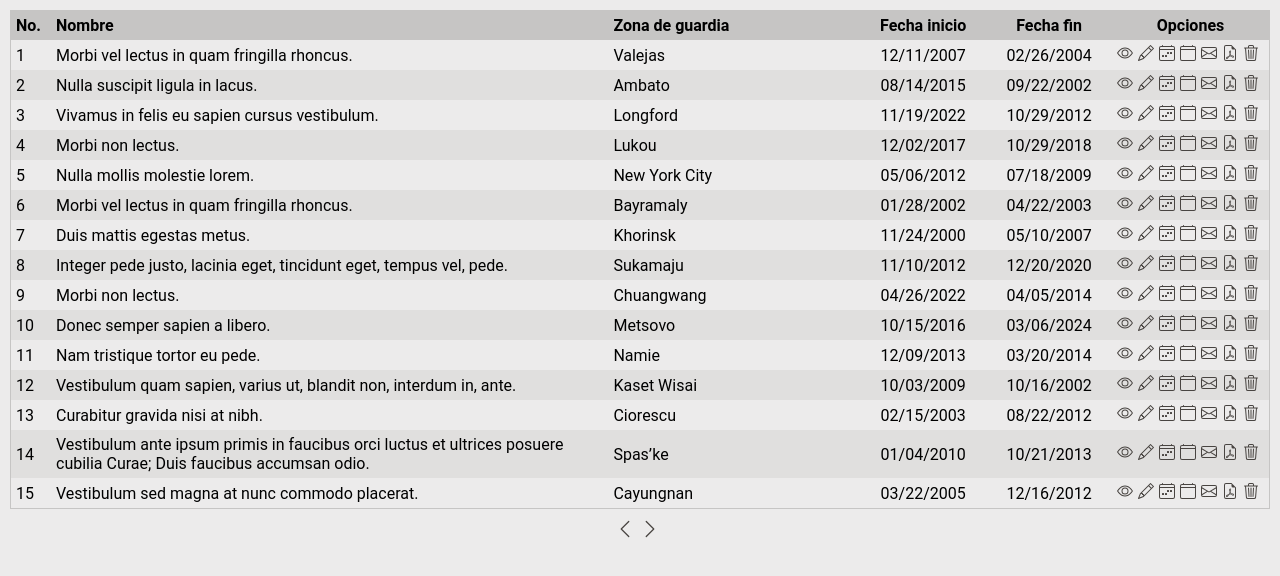
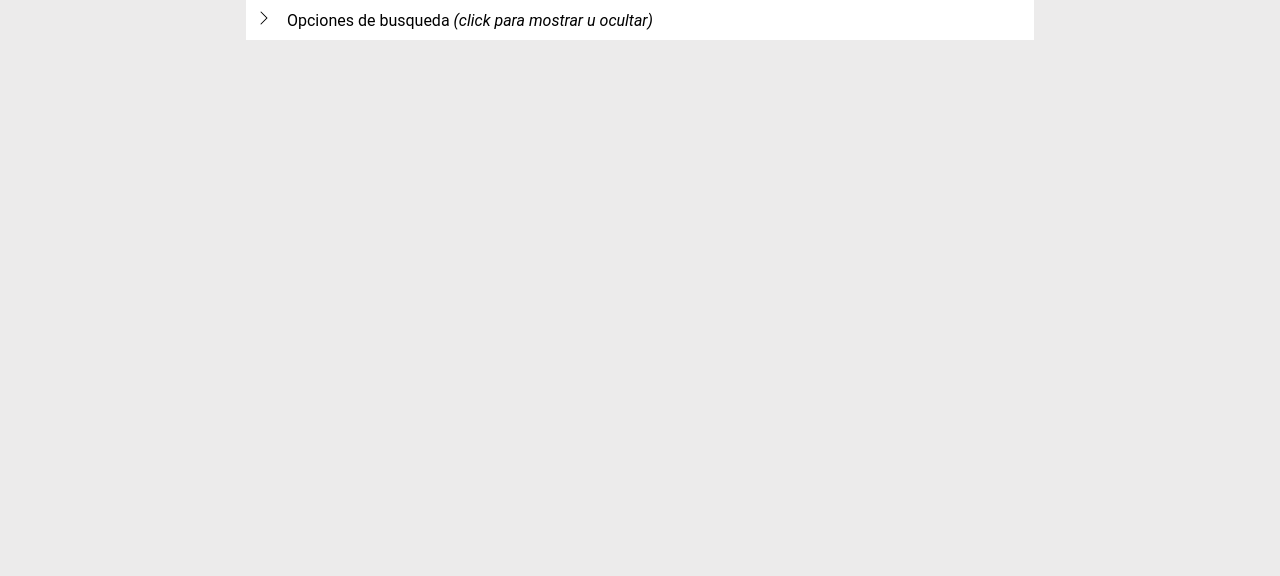
Before and after one commit to BelaStar79/https---github.com-BelaStar79-thesis_code, a React (Vite) app: page /planning in a window 1280 px wide. Shown: the top 576 px of the page. Built offline with nearby package versions, Linux system fonts and the light colour scheme.

Commit message:
Adding search form structure

```diff
--- /dev/null
+++ b/src/pages/components/formComponent/FormComponent.jsx
@@ -0,0 +1,45 @@
+import React, { useState } from "react";
+import "./formComponent.css";
+import { BsChevronRight } from "react-icons/bs";
+
+export default function FormComponent({ labels }) {
+  const [isOpen, setIsOpen] = useState(false);
+
+  const toggleOpen = () => {
+    setIsOpen(!isOpen);
+  };
+
+  return (
+    <section className="formComponent__bigContainer">
+      <div className="formComponent__container">
+        <div className="formComponent__title">
+          <button className="formComponent__button" onClick={toggleOpen}>
+            <BsChevronRight
+              className={`formComponent__icon ${isOpen ? "rotated" : ""}`}
+            />
+          </button>
+          <p>
+            Opciones de busqueda
+            <i> &#40;click para mostrar u ocultar&#41;</i>
+          </p>
+        </div>
+        <div
+          className={`formContainer__hrContainer ${
+            isOpen ? "visible" : "hidden"
+          }`}
+        >
+          <hr className="formComponent__hr" />
+        </div>
+        <div
+          className={`formComponent__formContainer ${
+            isOpen ? "visible" : "hidden"
+          }`}
+        >
+          <form action="" className="formComponent__form">
+            <div className="formComponent__LabelInputs">{labels}</div>
+          </form>
+        </div>
+      </div>
+    </section>
+  );
+}
--- /dev/null
+++ b/src/pages/components/formComponent/formComponent.css
@@ -0,0 +1,76 @@
+@import url('../../../css/variable.css');
+
+.formComponent__container {
+    padding: 10px;
+    margin: auto;
+
+    width: 60%;
+    background-color: var(--white);
+}
+
+.formComponent__title {
+    display : flex;
+    align-items: center;
+}
+
+.formComponent__title p {
+    margin-left: 5px;
+}
+
+.formComponent__title .formComponent__button {
+    border: none;
+
+    padding: 0;
+    margin-right: 10px;
+}
+
+
+
+.formComponent__icon {
+    transition: transform 0.3s ease-in-out;
+}
+.rotated {
+    transform: rotate(90deg);
+}
+.hidden {
+    display: none;
+}
+.visible {
+    display: block;
+}
+
+
+
+.formComponent__hr {
+    margin-top: 10px;
+    margin-bottom: 10px;
+    width: 100%;
+    color: var(--lightGrey);
+}
+
+.formComponent__LabelInputs {
+    display: flex;
+    flex-wrap: wrap;
+}
+
+.formComponent__label {
+    width: 250px;
+    margin-right: 20px;
+    margin-bottom: 10px;
+}
+
+.formComponent__label:nth-child(3n) {
+    margin-right: 0px;
+}
+
+.formComponent__input {
+    width: 100%;
+    padding: 5px;
+    box-sizing: border-box;
+    background-color: var(--lightGrey);
+    border: none;
+}
+
+.formComponent__input:focus {
+    outline: none;
+}
--- /dev/null
+++ b/src/pages/planning/FormFields.jsx
@@ -0,0 +1,26 @@
+import React from "react";
+
+export function FormFields() {
+  return (
+    <>
+      <label htmlFor="" className="formComponent__label">
+        Fecha de inicio
+        <input type="date" className="formComponent__input" />
+      </label>
+      <label htmlFor="" className="formComponent__label">
+        Fecha de fin
+        <input type="date" className="formComponent__input" />
+      </label>
+      <label htmlFor="" className="formComponent__label">
+        Zona de guardia
+        <input type="text" className="formComponent__input" />
+      </label>
+      <label htmlFor="" className="formComponent__label">
+        Estados de planificación
+        <input type="text" className="formComponent__input" />
+      </label>
+    </>
+  );
+}
+
+export default FormFields;
--- a/src/pages/planning/Planning.jsx
+++ b/src/pages/planning/Planning.jsx
@@ -3,8 +3,10 @@ import SideMenu from "../components/sideMenu/SideMenu.jsx";
 import TableComponent from "../components/tableComponent/TableComponent.jsx";
 import { planificaciones } from "../components/tableComponent/tablaComponent.js";
 import "./planning.css";
-import { ButtonCreate } from "./ButtonCreate.jsx";
+import ButtonCreate from "./TableButtons.jsx";
+import FormComponent from "../components/formComponent/FormComponent.jsx";
 import Alert from "../components/alert/Alert.jsx";
+import FormFields from "./FormFields.jsx";
 
 export function Planning() {
   const [pageTitle, setPageTitle] = useState(false);
@@ -16,13 +18,14 @@ export function Planning() {
   return (
     <div>
       {/* <SideMenu /> */}
-      <TableComponent
+      {/* <TableComponent
         rowsPerPage={15}
         columnNames={["Nombre", "Zona de guardia", "Fecha inicio", "Fecha fin"]}
         columns={["nombre", "zona", "inicio", "fin"]}
         data={planificaciones}
-        buttons={<ButtonCreate />}
-      />
+        buttons={<TableButtons />}
+      /> */}
+      <FormComponent labels={<FormFields />} />
     </div>
   );
 }
```
Also changed, not shown: src/pages/planning/TableButtons.jsx (renamed from src/pages/planning/ButtonCreate.jsx).
